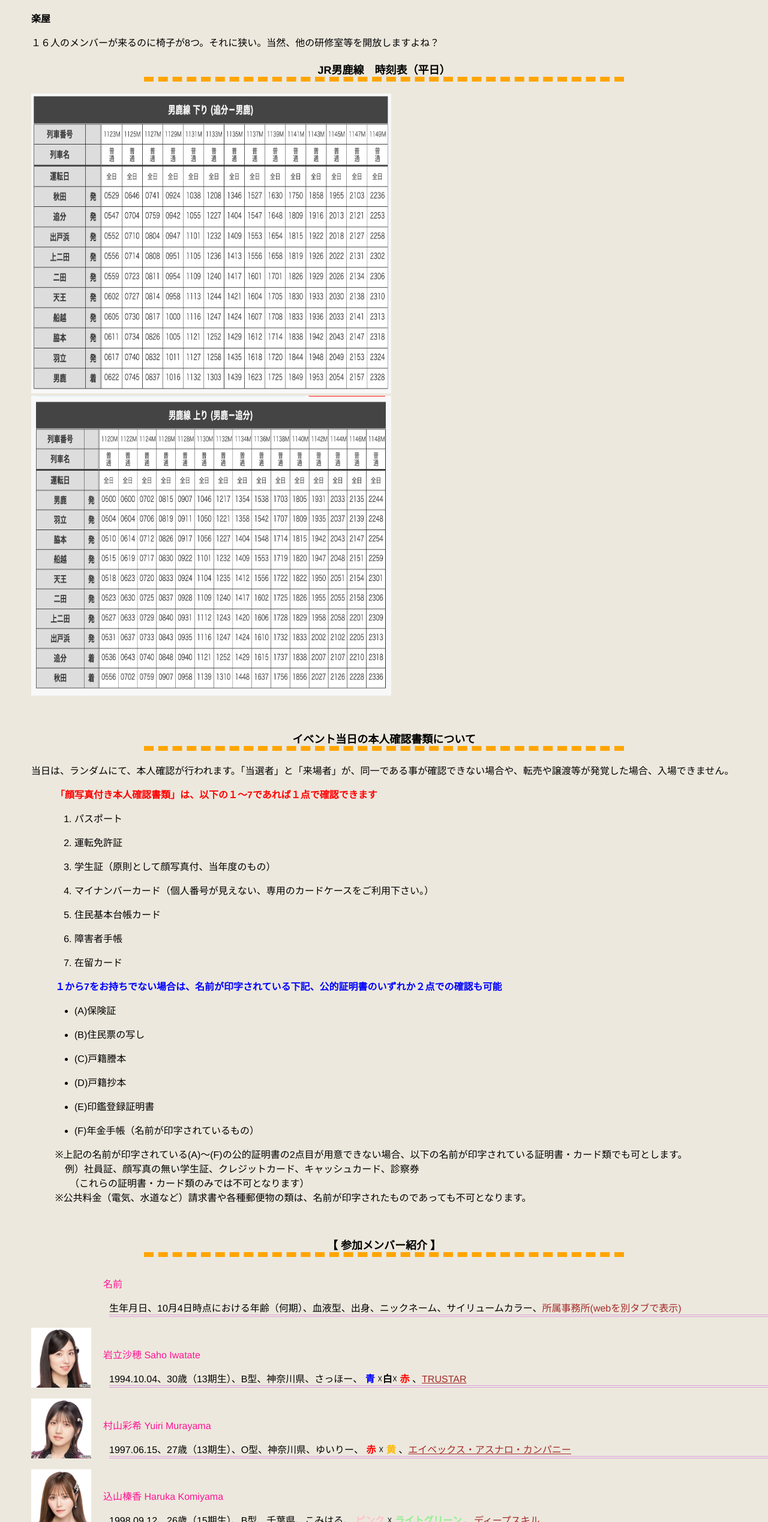
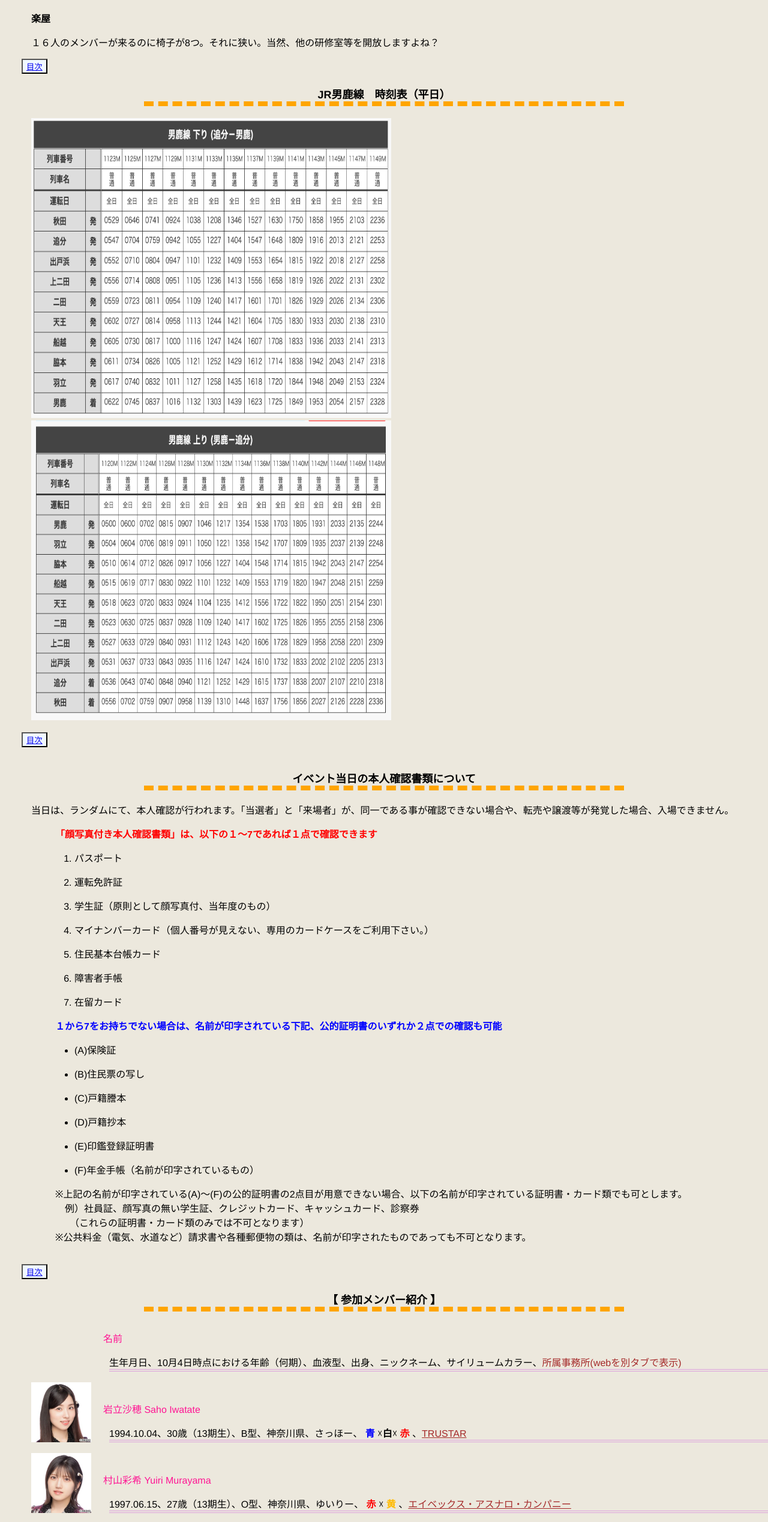
Before and after one commit to peacock-black/mysite, a plain HTML site: page index.html in a window 1280 px wide. Shown: the part 3202-5740 px from the top of the page at 60% size. Drawn offline with Linux system fonts and the light colour scheme.

Commit message:
Add files via upload

```diff
--- a/index.html
+++ b/index.html
@@ -91,13 +91,18 @@
     <p><b>楽屋</b></p>
     <p>１６人のメンバーが来るのに椅子が8つ。それに狭い。当然、他の研修室等を開放しますよね？</p>
   </section>
+  <div>
+    <button><a href="#mokuji">目次</a></button>
+  </div>
 
   <section id="ogajikoku">
     <h2>JR男鹿線　時刻表（平日）</h2>
     <img src="oga_kudari.png" alt="JR男鹿線　平日の下り時刻表" width="600" height="500">
     <img src="oga_nobori.png" alt="JR男鹿線　平日の上り時刻表" width="600" height="500">
   </section>
-
+  <div>
+    <button><a href="#mokuji">目次</a></button>
+  </div>
 
   <br>
   <section id="kakunin">
@@ -133,7 +138,9 @@
     </ul>
   </section>
   <br>
-
+  <div>
+    <button><a href="#mokuji">目次</a></button>
+  </div>
 
   <section id="introduction">
     <h2>【 参加メンバー紹介 】</h2>
@@ -263,6 +270,9 @@
     </dl>
     <br>
   </section>
+  <div>
+    <button><a href="#mokuji">目次</a></button>
+  </div>
 
   <section id="barth">
     <h2>岩立沙穂さん、お誕生日おめでとう</h2>
```
Lines whose indentation alone changed are shown as unchanged.
